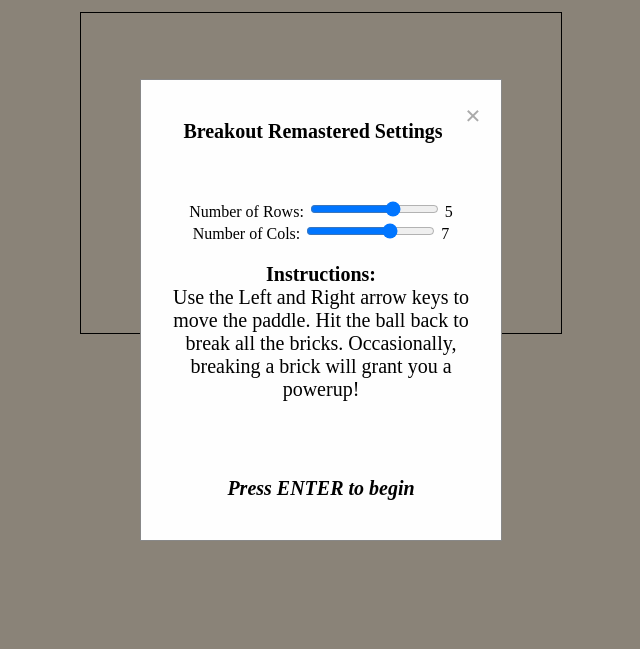
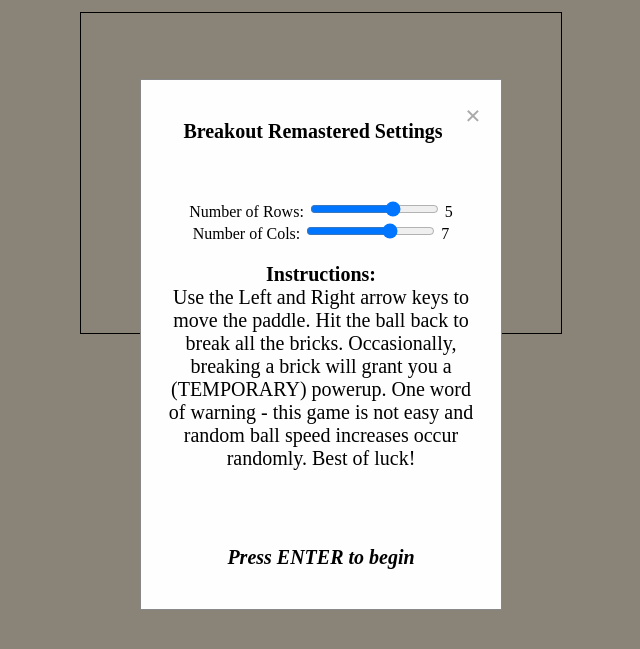
Before and after one commit to klauder-toby/dynamicJS, a plain HTML site: page index.html in a window 1280 px wide. Shown: the part 113-762 px from the top of the page, without its empty margins (319-959 px from the left). Drawn offline with Linux system fonts and the light colour scheme; a web font is replaced by a local one.

Commit message:
but mom its not a bug its a feature

```diff
--- a/index.html
+++ b/index.html
@@ -27,7 +27,7 @@
         <input type="range" id="brickscol" name="bricks" min="5" max="8" step="1" oninput="this.nextElementSibling.value = this.value">
         <output>7</output>
         <br>
-        <p> <strong>Instructions: </strong> <br> Use the Left and Right arrow keys to move the paddle. Hit the ball back to break all the bricks. Occasionally, breaking a brick will grant you a powerup! </p>
+        <p> <strong>Instructions: </strong> <br> Use the Left and Right arrow keys to move the paddle. Hit the ball back to break all the bricks. Occasionally, breaking a brick will grant you a (TEMPORARY) powerup. One word of warning - this game is not easy and random ball speed increases occur randomly. Best of luck! </p>
         <br> <br>
         <p> <strong><em>Press ENTER to begin</em></strong>
       </div>
```
